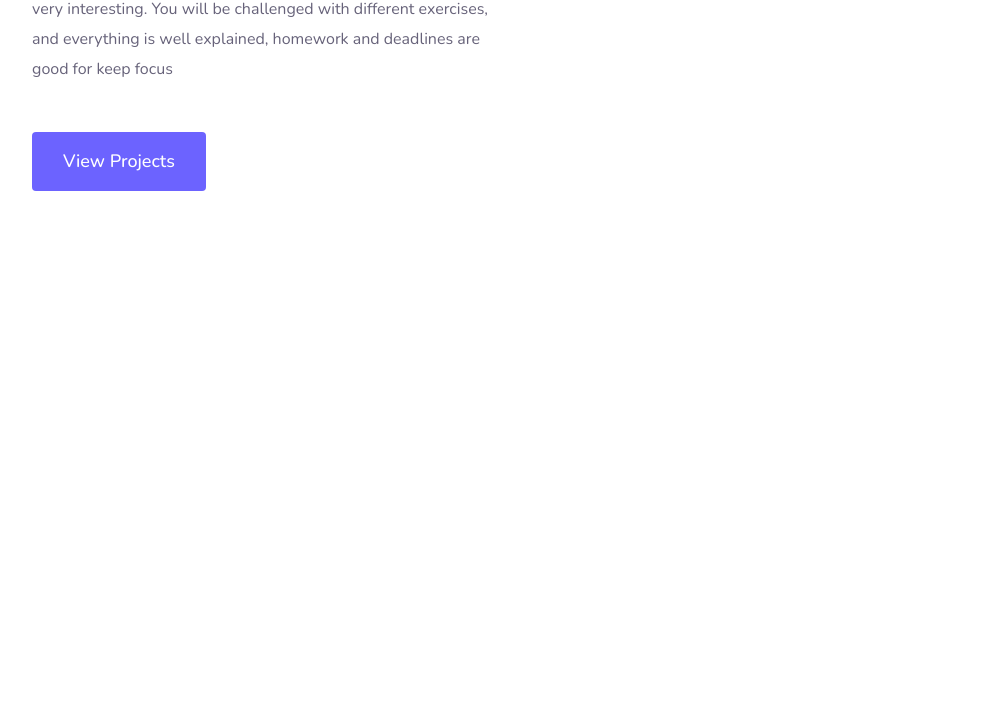
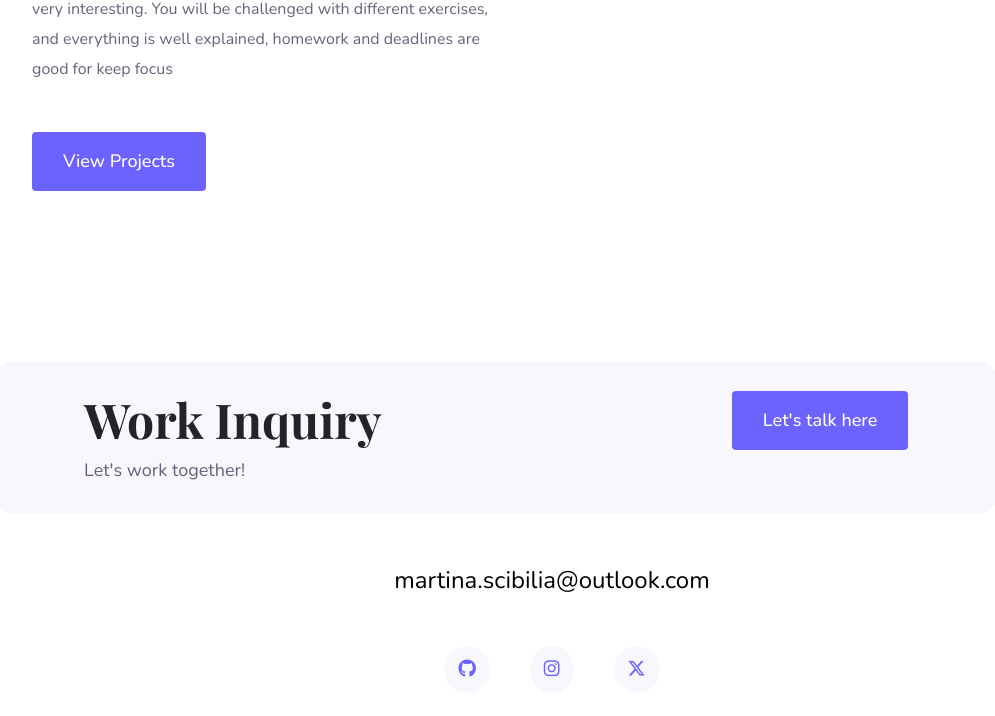
Before and after one commit to masci-hub/responsive-project, a plain HTML site: page about.html in a window 1280 px wide. Shown: the part 454-1170 px from the top of the page, without its empty margins (88-1083 px from the left). Before the commit the page ends 800 px from the top, so only its background shows below. Drawn offline with nearby package versions, Linux system fonts and the light colour scheme; a web font is replaced by a local one.

Commit message:
Add footer to all pages

```diff
--- a/about.html
+++ b/about.html
@@ -30,6 +30,7 @@
     ></script>
   </head>
   <body>
+    <header>
       <nav
         class="navbar navbar-expand-lg sticky-top"
         style="background-color: white"
@@ -61,7 +62,10 @@
                 <a class="nav-link" href="/">Home</a>
               </li>
               <li class="nav-item">
-              <a class="nav-link active" aria-current="page" href="/about.html"
+                <a
+                  class="nav-link active"
+                  aria-current="page"
+                  href="/about.html"
                   >About</a
                 >
               </li>
@@ -75,6 +79,8 @@
           </div>
         </div>
       </nav>
+    </header>
+    <main>
       <div class="container content-container">
         <div class="row">
           <div class="col-sm-6">
@@ -82,10 +88,10 @@
               <h1 class="mb-3">Hi! I'm Martina Scibilia</h1>
               <h2 class="mb-3">Front-end developer from Rome, Italy</h2>
               <p class="mb-5">
-              For anyone who wants to start learning code, this workshop is very
-              interesting. You will be challenged with different exercises, and
-              everything is well explained, homework and deadlines are good for
-              keep focus
+                For anyone who wants to start learning code, this workshop is
+                very interesting. You will be challenged with different
+                exercises, and everything is well explained, homework and
+                deadlines are good for keep focus
               </p>
               <a href="#" class="btn primary-button">View Projects</a>
             </div>
@@ -99,5 +105,31 @@
           </div>
         </div>
       </div>
+    </main>
+    <footer>
+      <div class="container">
+        <div class="contact-box d-none d-sm-flex justify-content-between mb-5">
+          <div>
+            <h4>Work Inquiry</h4>
+            <p>Let's work together!</p>
+          </div>
+          <div>
+            <a href="#" class="btn primary-button">Let's talk here</a>
+          </div>
+        </div>
+        <div class="email-link d-flex justify-content-center mb-5">
+          <a href="mailto:martina.scibilia@outlook.com"
+            >martina.scibilia@outlook.com</a
+          >
+        </div>
+        <div class="social-links d-flex justify-content-center">
+          <a href="https://github.com/"><i class="fa-brands fa-github"></i></a>
+          <a href="https://www.instagram.com/"
+            ><i class="fa-brands fa-instagram"></i
+          ></a>
+          <a href="https://x.com/"><i class="fa-brands fa-x-twitter"></i></a>
+        </div>
+      </div>
+    </footer>
   </body>
 </html>
--- a/styles/style.css
+++ b/styles/style.css
@@ -12,12 +12,63 @@ body {
 
 h1,
 h2,
-h3 {
+h3,
+h4 {
   font-family: var(--heading-font-family);
 }
 
 p {
   color: var(--tertiary-color);
+}
+
+footer {
+  margin: 60px 0;
+}
+
+footer .contact-box {
+  background-color: var(--secondary-color);
+  border-radius: 20px;
+  max-width: 90%;
+  padding: 30px 90px;
+}
+
+footer .contact-box h4 {
+  font-size: 48px;
+  font-weight: bold;
+}
+
+footer .contact-box p {
+  font-size: 18px;
+  opacity: 0.7;
+  margin: 0;
+}
+
+footer .contact-box a {
+  font-size: 18px;
+}
+
+footer .email-link a {
+  color: black;
+  font-size: 24px;
+  text-decoration: none;
+}
+
+footer .email-link a:hover {
+  color: var(--branding-color);
+}
+
+footer .social-links a {
+  background-color: var(--secondary-color);
+  border-radius: 50%;
+  color: var(--branding-color);
+  font-size: 18px;
+  margin: 0 20px;
+  padding: 10px 14px;
+}
+
+footer .social-links a:hover {
+  background-color: var(--branding-color);
+  color: white;
 }
 
 .hero {
@@ -55,6 +106,12 @@ p {
   padding: 15px 30px;
 }
 
+.primary-button:hover {
+  background-color: white;
+  border: 1px solid var(--branding-color);
+  color: var(--branding-color);
+}
+
 .secondary-button {
   border: 1px solid var(--branding-color);
   border-radius: 4px;
@@ -63,6 +120,11 @@ p {
   font-weight: 500;
   line-height: 27px;
   padding: 15px 30px;
+}
+
+.secondary-button:hover {
+  background-color: var(--branding-color);
+  color: white;
 }
 
 .project-description {
```
Also changed, not shown: contact.html (+29 -0 lines), index.html (+35 -6 lines), work.html (+29 -0 lines). Lines whose indentation alone changed are shown as unchanged.
